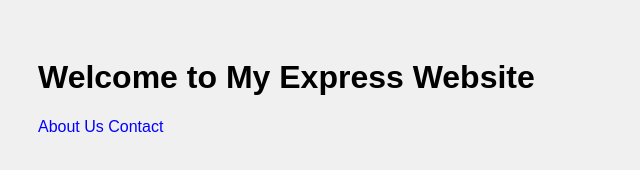
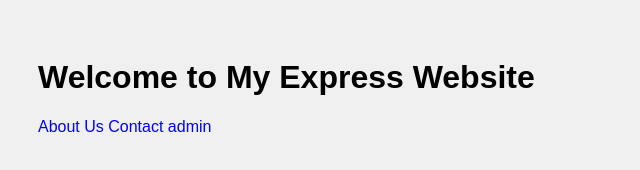
Before and after one commit to Shaikh-Fardeen/node-website, a website: page public/index.html in a window 1280 px wide. Shown: the full height of the page, 0-640 px from the left. Drawn offline with Linux system fonts and the light colour scheme.

Commit message:
change added  a link on home

```diff
--- a/public/index.html
+++ b/public/index.html
@@ -8,5 +8,6 @@
   <h1>Welcome to My Express Website</h1>
   <a href="/about.html">About Us</a>
   <a href="/contact.html">Contact</a>
+  <a href="/admin/messages">admin</a>
 </body>
 </html>
```
